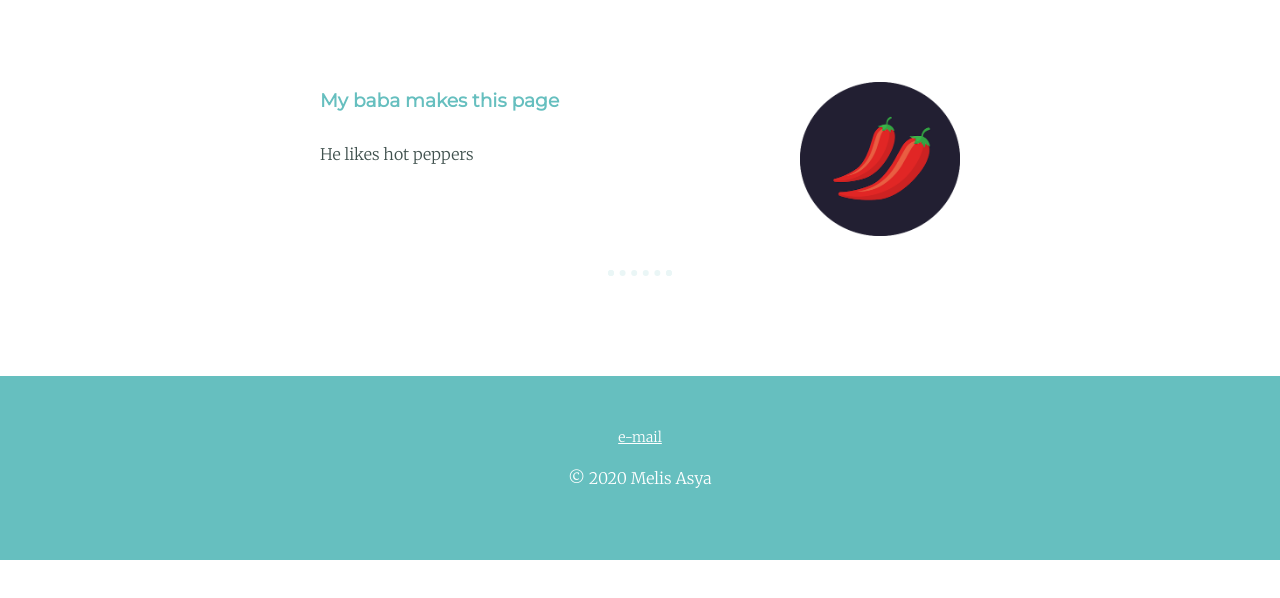
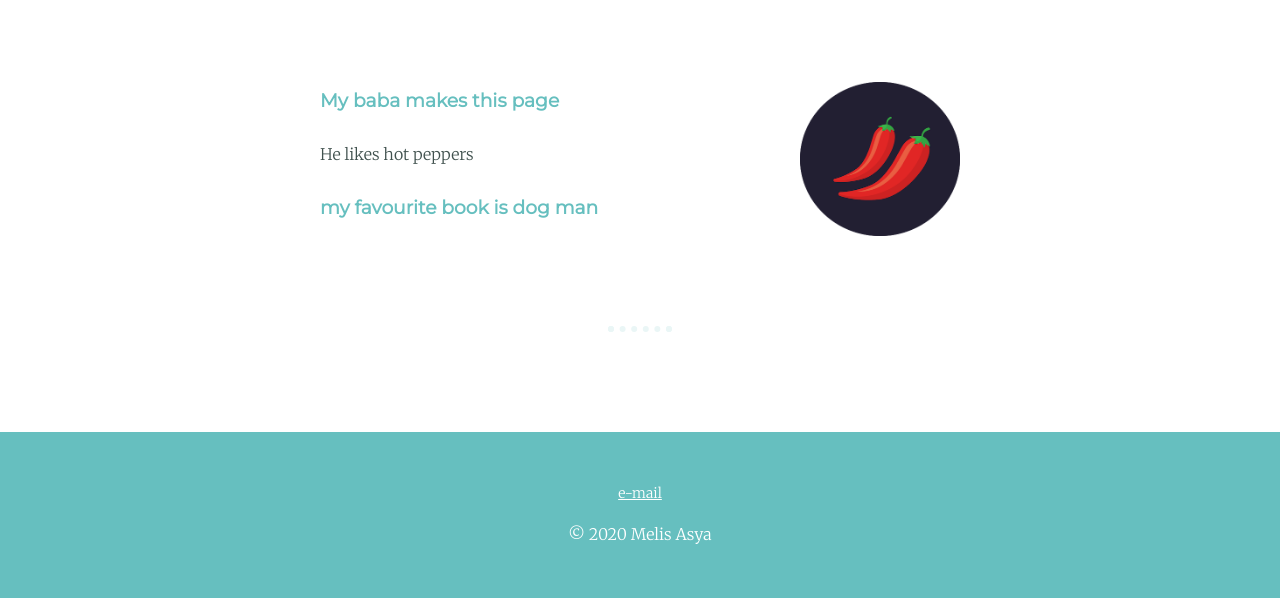
Before and after one commit to karakoyunn/melisasya, a plain HTML site: page index.html in a window 1280 px wide. Shown: the part 6453-7051 px from the top of the page. Before the commit the page ends 7013 px from the top, so only its background shows below. Drawn offline with Linux system fonts and the light colour scheme.

Commit message:
Add files via upload

```diff
--- a/index.html
+++ b/index.html
@@ -46,6 +46,7 @@
         <img class="chilli-img" src="images/chillies.png" alt="">
         <h3>My baba makes this page</h3>
         <p>He likes hot peppers</p>
+        <h3>my favourite book is dog man</h3>
       </div>
     </div>
     <hr>
```
